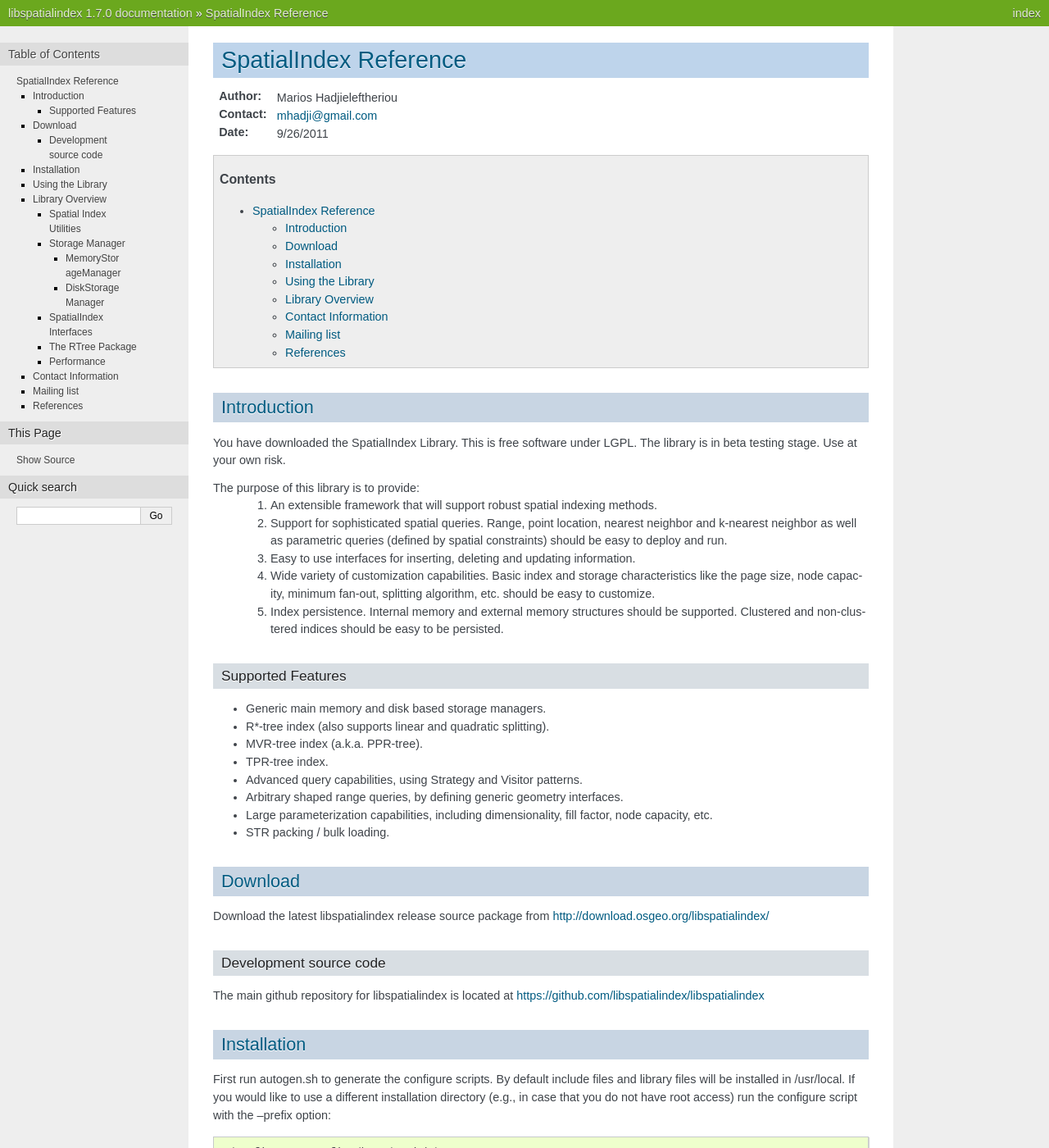
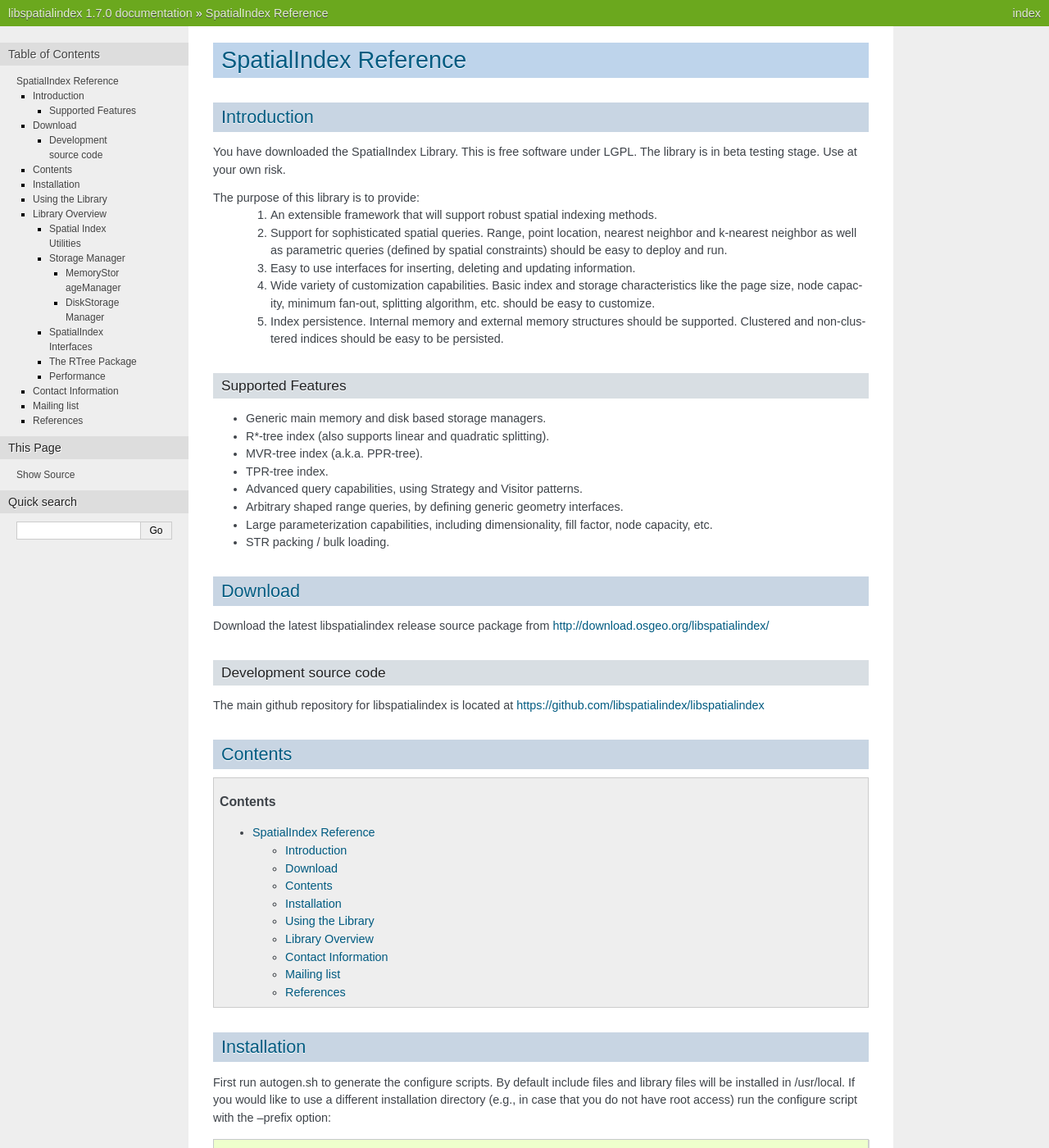
Before and after one commit to libspatialindex/libspatialindex, a Sphinx documentation site: the page built from docs/source/index.txt, in a window 1280 px wide and 1400 px high. Shown: the whole window at 82% size. Built offline with Sphinx 7.4.7, drawn with Linux system fonts in a browser that asks for light colours.

```diff
--- a/docs/source/index.txt
+++ b/docs/source/index.txt
@@ -2,13 +2,6 @@
  SpatialIndex Reference
 *****************************************************************************
 
-:Author: Marios Hadjieleftheriou
-:Contact: mhadji@gmail.com
-:Date: 9/26/2011
-
-.. contents::
-    :depth: 2
-    :backlinks: top
 
 ------------------------------------------------------------------------------
 Introduction
@@ -55,6 +48,14 @@
 
 The main github repository for libspatialindex is located at
 https://github.com/libspatialindex/libspatialindex
+
+------------------------------------------------------------------------------
+Contents
+------------------------------------------------------------------------------
+
+.. contents::
+    :depth: 2
+    :backlinks: top
 
 ------------------------------------------------------------------------------
 Installation
```
Also changed, not shown: 1 other file.
